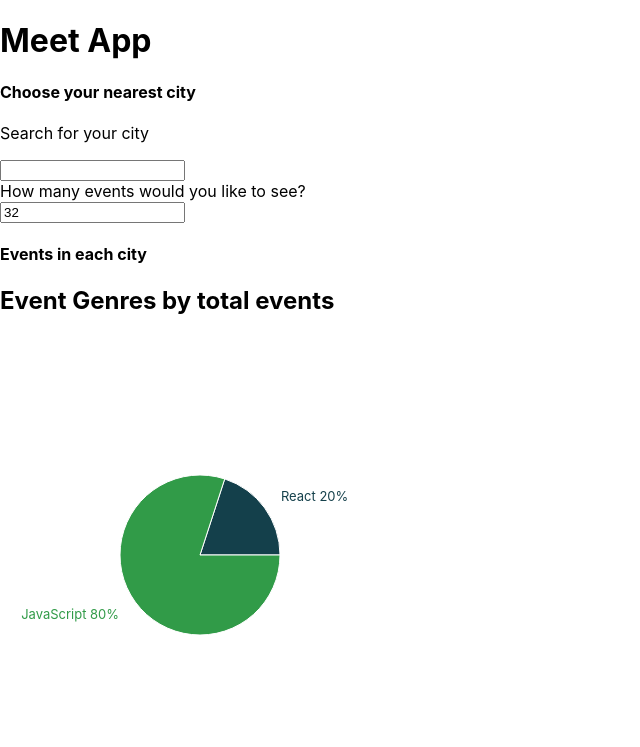
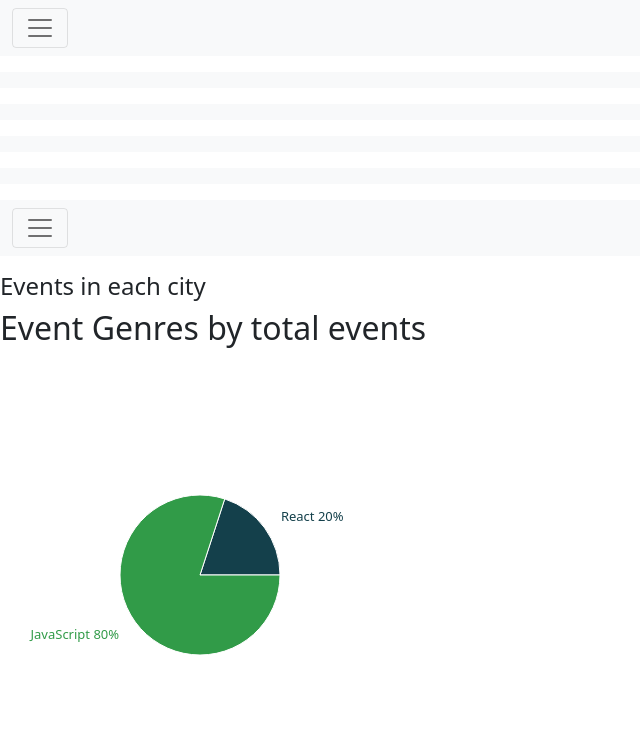
Before and after one commit to liamca1/meet, a React (Create React App) app: page / in a window 1280 px wide. Shown: the top 747 px of the page, without its empty margins (0-640 px from the left). Built offline with nearby package versions, Linux system fonts and the light colour scheme; what atatus-spa would draw is missing.

Commit message:
bootstrap update

```diff
--- a/src/App.css
+++ b/src/App.css
@@ -1,5 +1,9 @@
-/* @import url(https://fonts.googleapis.com/css?family=Roboto:500);
-.App {
+@import url(https://fonts.googleapis.com/css?family=Roboto:500);
+
+
+
+
+/* .App {
   text-align: center;
   padding: 2% 5%;
   display: flex;
--- a/src/App.js
+++ b/src/App.js
@@ -6,10 +6,13 @@ import EventList from './EventList';
 import CitySearch from './CitySearch';
 import NumberOfEvents from './NumberOfEvents';
 // import WelcomeScreen from './WelcomeScreen';
+import 'bootstrap/dist/css/bootstrap.min.css';
 import { ScatterChart, Scatter, XAxis, YAxis, CartesianGrid, Tooltip, ResponsiveContainer } from 'recharts';
 import { OfflineAlert } from './Alert';
+import { Container, Navbar, NavDropdown, Nav, Form, Offcanvas, Button, FormControl, } from 'react-bootstrap';
 
 import { getEvents, extractLocations, checkToken } from './api';
+import { mockData } from './mock-data';
 
 class App extends Component {
 
@@ -95,15 +98,16 @@ getData = () => {
 render() {
   const { locations, numberOfEvents, events } = this.state;
   return (
-    <div className="App">
-      <OfflineAlert />
-      <h1>Meet App</h1>
-      <h4>Choose your nearest city</h4>
-      <CitySearch updateEvents={this.updateEvents} locations={locations} />
-      <NumberOfEvents
-        updateEvents={this.updateEvents}
-        numberOfEvents={numberOfEvents}
-      />
+    <div>
+      <>
+      {[false, 'sm', 'md', 'lg', 'xl', 'xxl' ].map((expand) => (
+        <Navbar key={expand} bg='light' expand={expand} className='mb-3'>
+          <Container fluid>
+            <Navbar.Toggle aroa-controls={`offcanvasNavbar-expand-${expand}`} />
+            </Container>
+            </Navbar>
+      ))}
+      </>
        <h4>Events in each city</h4>
 
     <div className='data-ivs-wrapper'>
--- a/src/index.css
+++ b/src/index.css
@@ -1,4 +1,4 @@
-body {
+/* body {
   margin: 0;
   font-family: -apple-system, BlinkMacSystemFont, 'Segoe UI', 'Roboto', 'Oxygen',
     'Ubuntu', 'Cantarell', 'Fira Sans', 'Droid Sans', 'Helvetica Neue',
@@ -10,4 +10,4 @@ body {
 code {
   font-family: source-code-pro, Menlo, Monaco, Consolas, 'Courier New',
     monospace;
-}
+} */
```
Also changed, not shown: 1 other file (tests, documents, lock files or other folders).
